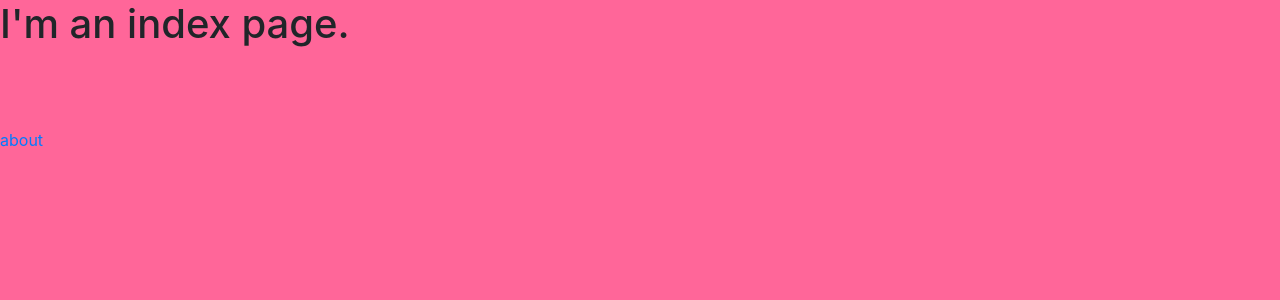
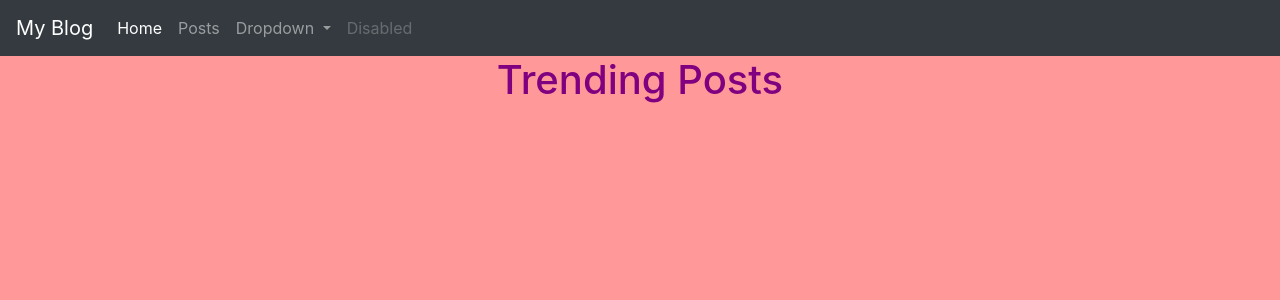
Before and after one commit to YMerrick/SkillShareCourseB2A, a Django app: page / in a window 1280 px wide. Shown: the top 300 px of the page. Run offline with Django 3.2, Linux system fonts and the light colour scheme; data that the repository does not hold is empty; some libraries are stand-ins or nearby versions.

Commit message:
Added the base html file and started some styling

```diff
--- a/DjangoProject/mysite/blog/migrations/static/css/style.css
+++ b/DjangoProject/mysite/blog/migrations/static/css/style.css
@@ -1,7 +1,14 @@
 body {
-  background-color: #F69 !important;
+  background-color: #F99 !important;
 }
 
+h1 {
+  color:purple;
+}
+
+h3 {
+  color: black !important;
+}
 div {
-  color: blue;
+  color: black !important;
 }
--- /dev/null
+++ b/DjangoProject/mysite/blog/templates/base.html
@@ -0,0 +1,60 @@
+<!DOCTYPE html>
+<html lang="en" dir="ltr">
+  <head>
+
+    {% load static %}
+    <link rel="stylesheet" type="text/css" href="{% static 'css/style.css' %}">
+
+    {% load bootstrap4 %}
+    {% bootstrap_css %}
+    {% bootstrap_javascript jquery='full' %}
+
+
+    <meta charset="utf-8">
+    <meta name="viewport" content="width=device-width, initial-scale=1, shrink-to-fit=no">
+    <title>MyBlog{%block title%}{%endblock%}</title>
+  </head>
+  <body>
+    <div>
+      <div class = "container=fluid">
+        <nav class="navbar sticky-top navbar-expand-lg navbar-dark bg-dark">
+          <a class="navbar-brand" href="/">My Blog</a>
+          <button class="navbar-toggler" type="button" data-toggle="collapse" data-target="#navbarSupportedContent" aria-controls="navbarSupportedContent" aria-expanded="false" aria-label="Toggle navigation">
+            <span class="navbar-toggler-icon"></span>
+          </button>
+
+          <div class="collapse navbar-collapse" id="navbarSupportedContent">
+            <ul class="navbar-nav mr-auto">
+              <li class="nav-item active">
+                <a class="nav-link" href="/">Home <span class="sr-only">(current)</span></a>
+              </li>
+              <li class="nav-item">
+                <a class="nav-link" href="#">Posts</a>
+              </li>
+              <li class="nav-item dropdown">
+                <a class="nav-link dropdown-toggle" href="#" id="navbarDropdown" role="button" data-toggle="dropdown" aria-haspopup="true" aria-expanded="false">
+                  Dropdown
+                </a>
+                <div class="dropdown-menu" aria-labelledby="navbarDropdown">
+                  <a class="dropdown-item" href="#">Action</a>
+                  <a class="dropdown-item" href="#">Another action</a>
+                  <div class="dropdown-divider"></div>
+                  <a class="dropdown-item" href="#">Something else here</a>
+                </div>
+              </li>
+              <li class="nav-item">
+                <a class="nav-link disabled" href="#">Disabled</a>
+              </li>
+            </ul>
+
+          </div>
+        </nav>
+      </div>
+      <div id = "content">
+          {% block content %}
+            This is a text
+          {% endblock %}
+      </div>
+    </div>
+  </body>
+</html>
--- a/DjangoProject/mysite/blog/templates/index.html
+++ b/DjangoProject/mysite/blog/templates/index.html
@@ -1,9 +1,6 @@
-{% load static %}
-<link rel="stylesheet" type="text/css" href="{% static 'css/style.css' %}">
+{% extends 'base.html' %}
 
-{% load bootstrap4 %}
-{% bootstrap_css %}
-{% bootstrap_javascript jquery='full' %}
+<!--
 
   <h1>I'm an index page.</h1>
 
@@ -15,3 +12,31 @@
   {% endfor %}
   <br><br><br>
   <a href="/about">about</a>
+
+
+-->
+
+{% block content %}
+    <div class="container-fluid">
+        <div class="row justify-content-md-center">
+            <div class="col-md-auto">
+                <h1> Trending Posts </h1>
+            </div>
+
+        </div>
+        <div class = "row">
+            {% for post in posts %}
+              <div class="col-6 col-md-4">
+                  <div class="card card-image" style="background-image:url({{post.image.url}});">
+                      <div class="card-body">
+                          <div class="card-text d-flex align-items-center py-5 px-4">
+                              <h3><a href="/post/{{ post.slug }}">  {{ post.title }} </a> </h3>
+                          </div>
+                      </div>
+                      <p>{{ post.summary }}</p>
+                  </div>
+              </div>
+            {% endfor %}
+        </div>
+    </div>
+{% endblock %}
```
Also changed, not shown: DjangoProject/mysite/blog/templates/about.html (+8 -3 lines), DjangoProject/mysite/blog/templates/post.html (+9 -5 lines). Lines whose indentation alone changed are shown as unchanged.
